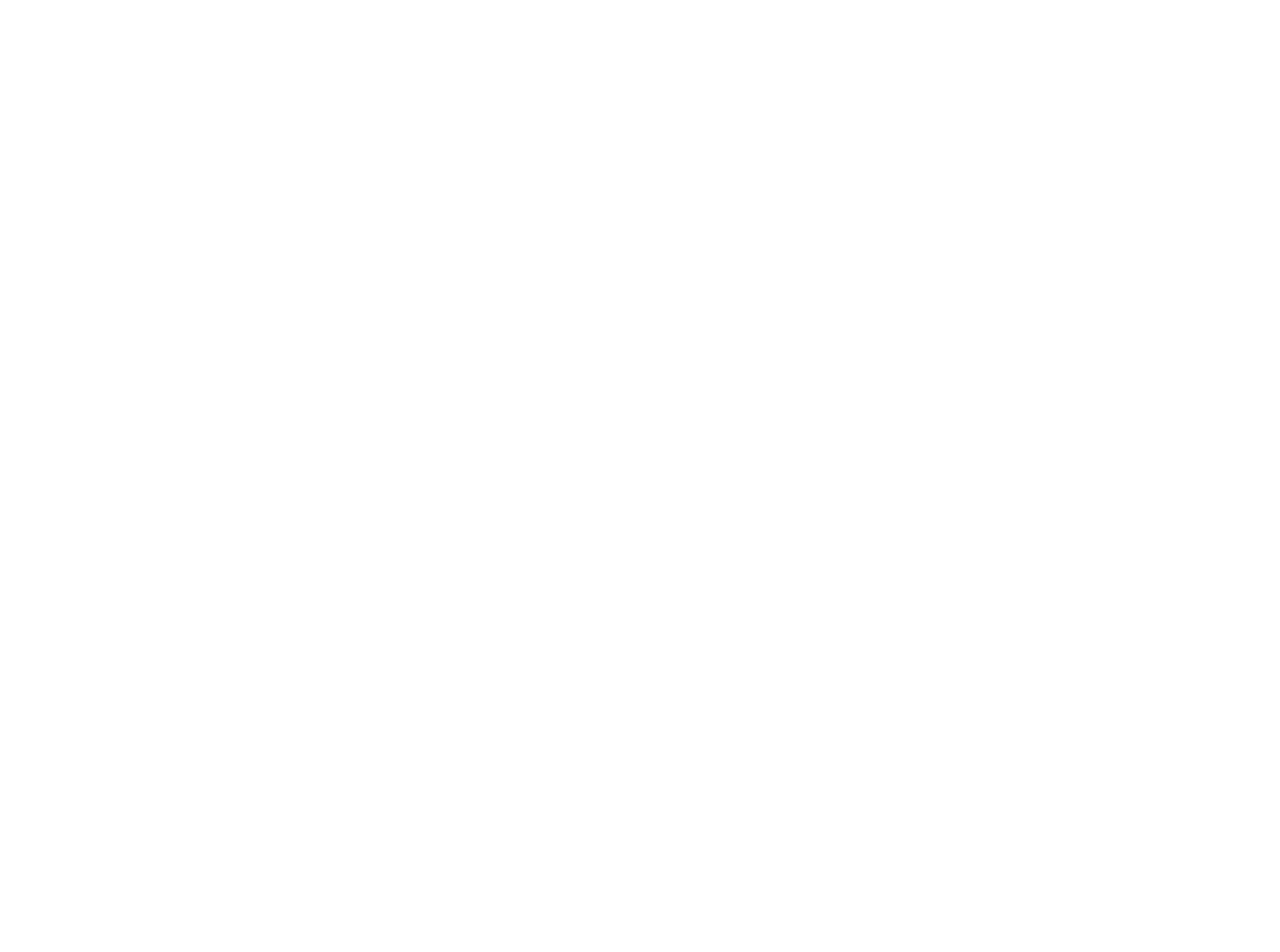
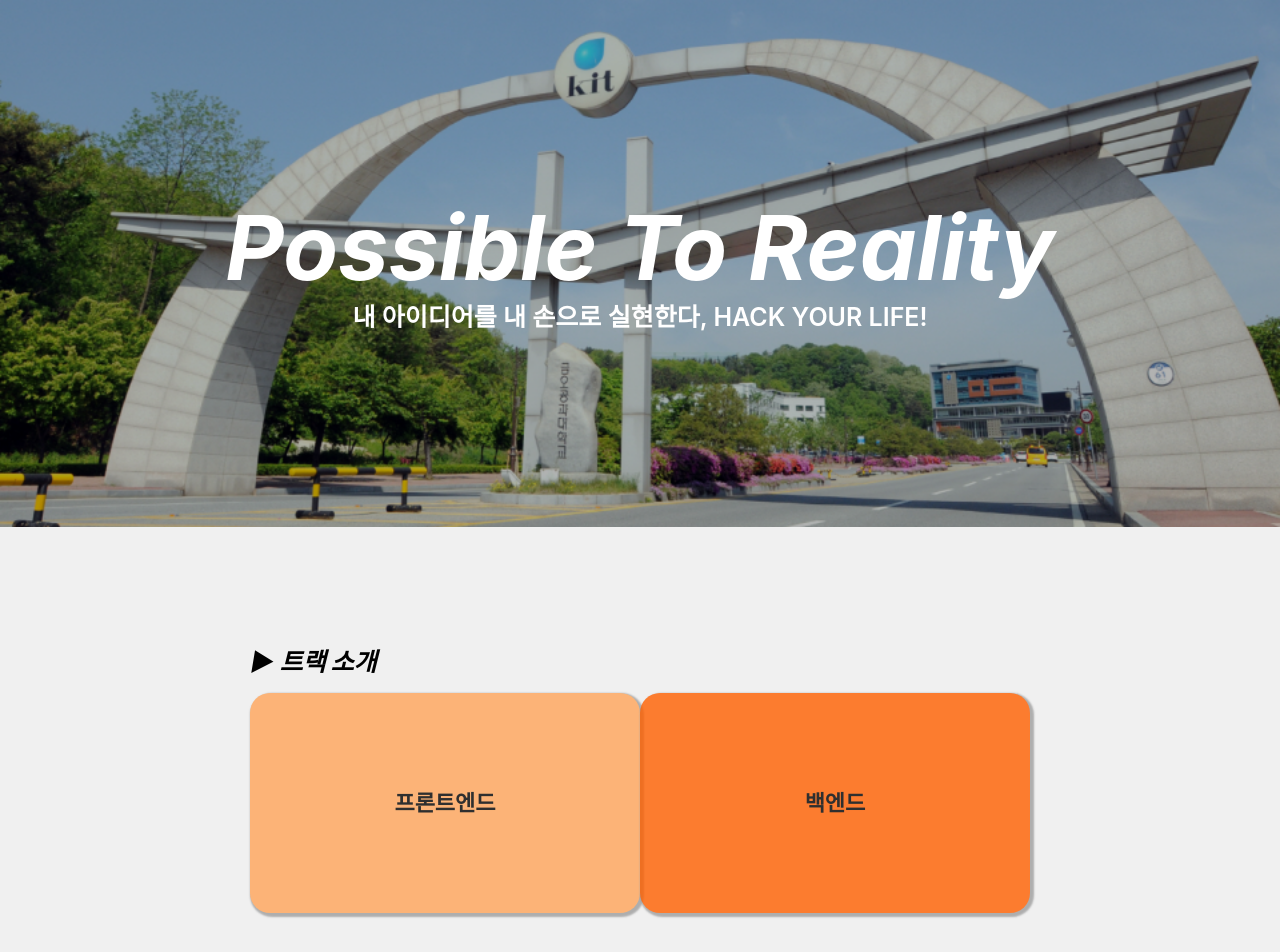
Before and after one commit to Jinoko01/LikeLion-Kit-Frontend, a React (Create React App) app in the folder likelion/: page / in a window 1280 px wide. Before the commit this address had no page. Shown: the top 952 px of the page. Before the commit the page ends 800 px from the top, so only its background shows below. Built offline with nearby package versions, Linux system fonts and the light colour scheme.

Commit message:
add main page(image & track)

```diff
--- a/likelion/src/App.css
+++ b/likelion/src/App.css
@@ -32,7 +32,18 @@
   from {
     transform: rotate(0deg);
   }
+
   to {
     transform: rotate(360deg);
   }
 }
+
+* {
+  padding: 0;
+  margin: 0;
+  box-sizing: border-box;
+  -webkit-user-select: none;
+  -moz-user-select: none;
+  -ms-user-select: none;
+  user-select: none
+}
--- a/likelion/src/App.js
+++ b/likelion/src/App.js
@@ -1,11 +1,13 @@
 import "./App.css";
 import { Routes, Route } from "react-router-dom";
+import MainPage from "./pages/MainPage";
 import LoginPage from "./pages/LoginPage";
 import RegisterPage from "./pages/RegisterPage";
 
 function App() {
   return (
     <Routes>
+      <Route path="/" element={<MainPage />} />
       <Route path="/login" element={<LoginPage />} />
       <Route path="/register" element={<RegisterPage />} />
     </Routes>
--- /dev/null
+++ b/likelion/src/components/main/MainImage.js
@@ -0,0 +1,21 @@
+import "../../styles/main/MainImage.css";
+
+const MainImage = () => {
+    return (
+        <div className="main_image_container">
+            <div className="main_image">
+                <img src={`${process.env.PUBLIC_URL}/image/kumoh.png`} alt="Kumoh" />
+            </div>
+            <div className="main_text">
+                <div className="fadeinX">
+                    <p id="main_text_top">Possible To Reality</p>
+                </div>
+                <div className="fadeinY">
+                    <p id="main_text_bottom">내 아이디어를 내 손으로 실현한다, HACK YOUR LIFE!</p>
+                </div>
+            </div>
+        </div>
+    )
+}
+
+export default MainImage;
--- /dev/null
+++ b/likelion/src/components/main/MainTrack.js
@@ -0,0 +1,64 @@
+import React, { useState } from 'react';
+import "../../styles/main/MainTrack.css";
+
+const MainTrack = () => {
+
+    const [isHoveredFront, setIsHoveredFront] = useState(false);
+    const [isHoveredBack, setIsHoveredBack] = useState(false);
+
+    const handleMouseOverFront = () => {
+        setIsHoveredFront(true);
+    }
+
+    const handleMouseOutFront = () => {
+        setIsHoveredFront(false);
+    }
+
+    const handleMouseOverBack = () => {
+        setIsHoveredBack(true);
+    }
+
+    const handleMouseOutBack = () => {
+        setIsHoveredBack(false);
+    }
+
+    return (
+        <div id="main_track_container">
+            <div className="main_category">
+                ▶ 트랙 소개
+            </div>
+            <div id="main_tracks">
+                <div
+                    className="main_track"
+                    id="main_track_front"
+                    onMouseOver={handleMouseOverFront}
+                    onMouseOut={handleMouseOutFront}
+                >
+                    {!isHoveredFront ?
+                        <div className="main_track_default">프론트엔드</div>
+                        : <div className="main_track_hover">
+                            프론트엔드는 HTML, CSS 및 JavaScript와 같은 기술을 사용하여
+                            사용자가 직접 볼 수 있는 웹 페이지를 만들며, 사용자 경험(UX)을 향상
+                            시킵니다.
+                        </div>}
+                </div>
+                <div
+                    className="main_track"
+                    id="main_track_back"
+                    onMouseOver={handleMouseOverBack}
+                    onMouseOut={handleMouseOutBack}
+                >
+                    {!isHoveredBack ?
+                        <div className="main_track_default">백엔드</div>
+                        : <div className="main_track_hover">
+                            백엔드는 사용자가 보이지 않는 서버 측 코드와 데이터베이스와 같은 요소들을 관리합니다.
+                            프론트엔드에서 요청한 작업을 처리하고 데이터를 저장, 검색, 수정하는 역할을 합니다.
+                            주로 Spring, Diango 등의 프레임워크를 사용합니다.
+                        </div>}
+                </div>
+            </div>
+        </div>
+    )
+}
+
+export default MainTrack;
--- /dev/null
+++ b/likelion/src/containers/MainForm.js
@@ -0,0 +1,16 @@
+import "../styles/main/Main.css";
+import MainImage from "../components/main/MainImage";
+import MainTrack from "../components/main/MainTrack";
+
+const MainForm = () => {
+    return (
+        <div id="main_container">
+            <MainImage></MainImage>
+            <div id="main_content_container">
+                <MainTrack></MainTrack>
+            </div>
+        </div>
+    )
+}
+
+export default MainForm;
--- /dev/null
+++ b/likelion/src/pages/MainPage.js
@@ -0,0 +1,12 @@
+import MainForm from '../containers/MainForm';
+
+const MainPage = () => {
+    return (
+        <div>
+            <MainForm>
+            </MainForm>
+        </div>
+    );
+};
+
+export default MainPage;
--- /dev/null
+++ b/likelion/src/styles/main/Main.css
@@ -0,0 +1,11 @@
+#main_content_container {
+    margin: 0 auto;
+    background-color: #F0F0F0;
+}
+
+.main_category {
+    margin: 15px 0;
+    font-size: 25px;
+    font-weight: 900;
+    font-style: italic;
+}
--- /dev/null
+++ b/likelion/src/styles/main/MainImage.css
@@ -0,0 +1,76 @@
+.main_image_container {
+    width: auto;
+    margin: 0px auto;
+    position: relative;
+}
+
+.main_image {
+    width: auto;
+    height: auto;
+}
+
+.main_image>img {
+    width: 100%;
+    vertical-align: middle;
+}
+
+.main_text {
+    text-align: center;
+    position: absolute;
+    top: 50%;
+    left: 50%;
+    width: 100%;
+    transform: translate(-50%, -50%);
+    color: white;
+
+}
+
+#main_text_top {
+    font-size: 90px;
+    font-weight: 700;
+    font-style: italic;
+}
+
+.fadeinX {
+    font-size: medium;
+    position: relative;
+    overflow: hidden;
+    animation: fadeinX 2s ease-in-out;
+}
+
+@keyframes fadeinX {
+    0% {
+        opacity: 0;
+        transform: translateX(20px);
+    }
+
+    100% {
+        opacity: 1;
+        transform: none;
+    }
+}
+
+.fadeinY {
+    font-size: medium;
+    position: relative;
+    overflow: hidden;
+    animation: fadeinY 3s ease-in-out;
+}
+
+@keyframes fadeinY {
+    0% {
+        opacity: 0;
+        transform: translateY(20px);
+    }
+
+    100% {
+        opacity: 1;
+        transform: none;
+    }
+}
+
+#main_text_bottom {
+    margin-top: -5px;
+    font-size: 25px;
+    font-weight: 600;
+}
--- /dev/null
+++ b/likelion/src/styles/main/MainTrack.css
@@ -0,0 +1,49 @@
+#main_track_container {
+    padding: 100px 250px;
+    width: 100%;
+}
+
+#main_tracks {
+    margin: 0 auto;
+    display: flex;
+    justify-content: space-between;
+    align-items: center;
+}
+
+.main_track {
+    width: 450px;
+    height: 220px;
+    border-radius: 20px;
+    box-shadow: 2px 2px 2px 2px rgb(158, 158, 158);
+    display: flex;
+    color: black;
+}
+
+#main_track_front {
+    background-color: #FFA559;
+    opacity: 80%;
+}
+
+#main_track_back {
+    background-color: #FF6000;
+    opacity: 80%;
+}
+
+.main_track_default {
+    margin: 0 auto;
+    line-height: 220px;
+    font-weight: bold;
+    font-size: 22px;
+}
+
+.main_track_hover {
+    padding: 50px 50px;
+    cursor: pointer;
+    line-height: 150%;
+    align-items: center;
+    background-color: #2b2b2b;
+    color: white;
+    font-weight: 200;
+    border-radius: 20px;
+    font-style: italic;
+}
```
Also changed, not shown: likelion/public/image/kumoh.png (added), 1 other file (tests, documents, lock files or other folders).
